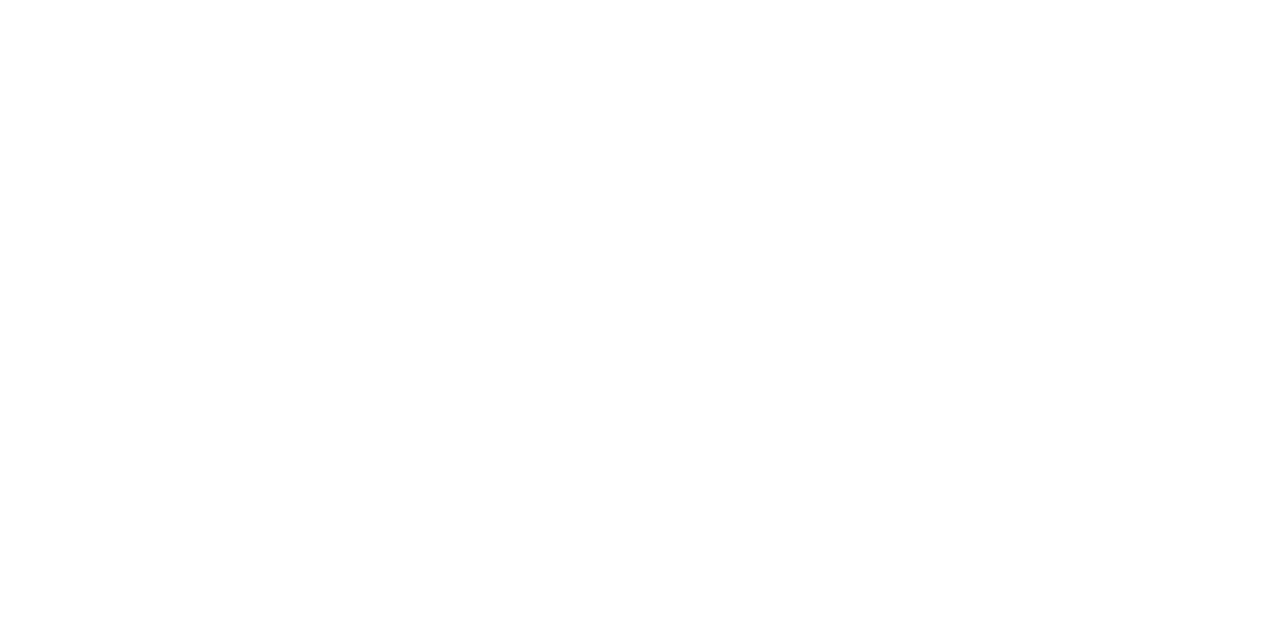
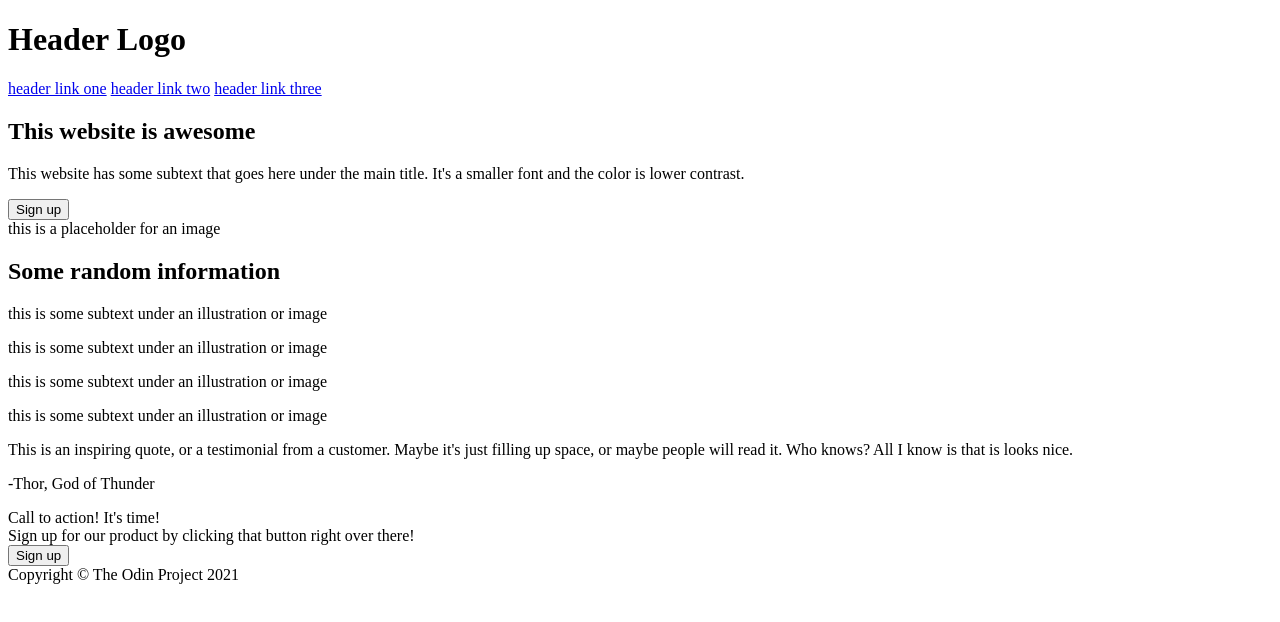
Before and after one commit to syoushin-mono/odin-landing-page, a plain HTML site: page index.html in a window 1280 px wide. Drawn offline with Linux system fonts and the light colour scheme.

Commit message:
Set up site HTML structure

```diff
--- a/index.html
+++ b/index.html
@@ -5,6 +5,61 @@
         <title>Home | Odin Landing Page</title>
     </head>
     <body>
+        <div class="header">
+            <h1>Header Logo</h1>
+            <div class="head-links">
+                <a href="#">header link one</a>
+                <a href="#">header link two</a>
+                <a href="#">header link three</a>
+            </div>
+
+            <div class="container-hero">
+                <div class="hero-text">
+                    <h2>This website is awesome</h2>
+                    <p>This website has some subtext that goes here under the main title. It's a smaller font and the color is lower contrast.</p>
+                    <button>Sign up</button>
+                </div>
+                <div>this is a placeholder for an image</div>
+            </div>
+
+
+            <div class="container-info"></div>
+                <h2>Some random information</h2>
+                <div class="info-panel">
+                    <div class="info-image"></div>
+                    <p class="info-subtext">this is some subtext under an illustration or image</p>
+                </div>
+                <div class="info-panel">
+                    <div class="info-image"></div>
+                    <p class="info-subtext">this is some subtext under an illustration or image</p>
+                </div>
+                <div class="info-panel">
+                    <div class="info-image"></div>
+                    <p class="info-subtext">this is some subtext under an illustration or image</p>
+                </div>
+                <div class="info-panel">
+                    <div class="info-image"></div>
+                    <p class="info-subtext">this is some subtext under an illustration or image</p>
+                </div>
+            </div>
+
+            <div class="container-quote">
+                <p class="quote-text">This is an inspiring quote, or a testimonial from a customer. Maybe it's just filling up space, or maybe people will read it. Who knows? All I know is that is looks nice.</p>
+                <p class="quote-source-text">-Thor, God of Thunder</p>
+            </div>
+
+            <div class="container-action">
+                <div class="action-banner">
+                    <div class="action-text">Call to action! It's time!</div>
+                    <div class="action-subtext">Sign up for our product by clicking that button right over there!</div>
+                    <button class="action-button">Sign up</button>
+                </div>
+            </div>
+
+            <div class="footer">
+                Copyright © The Odin Project 2021
+            </div>
+        </div>
 
     </body>
 </html>
```
